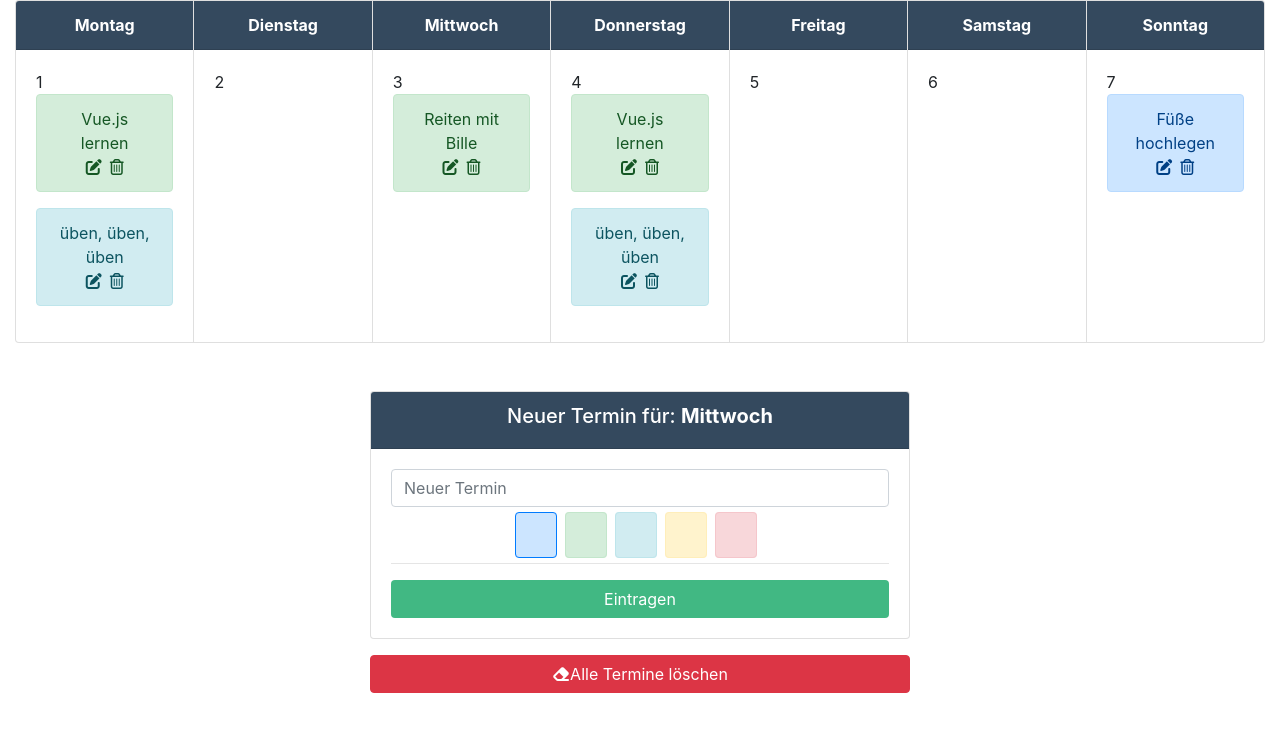
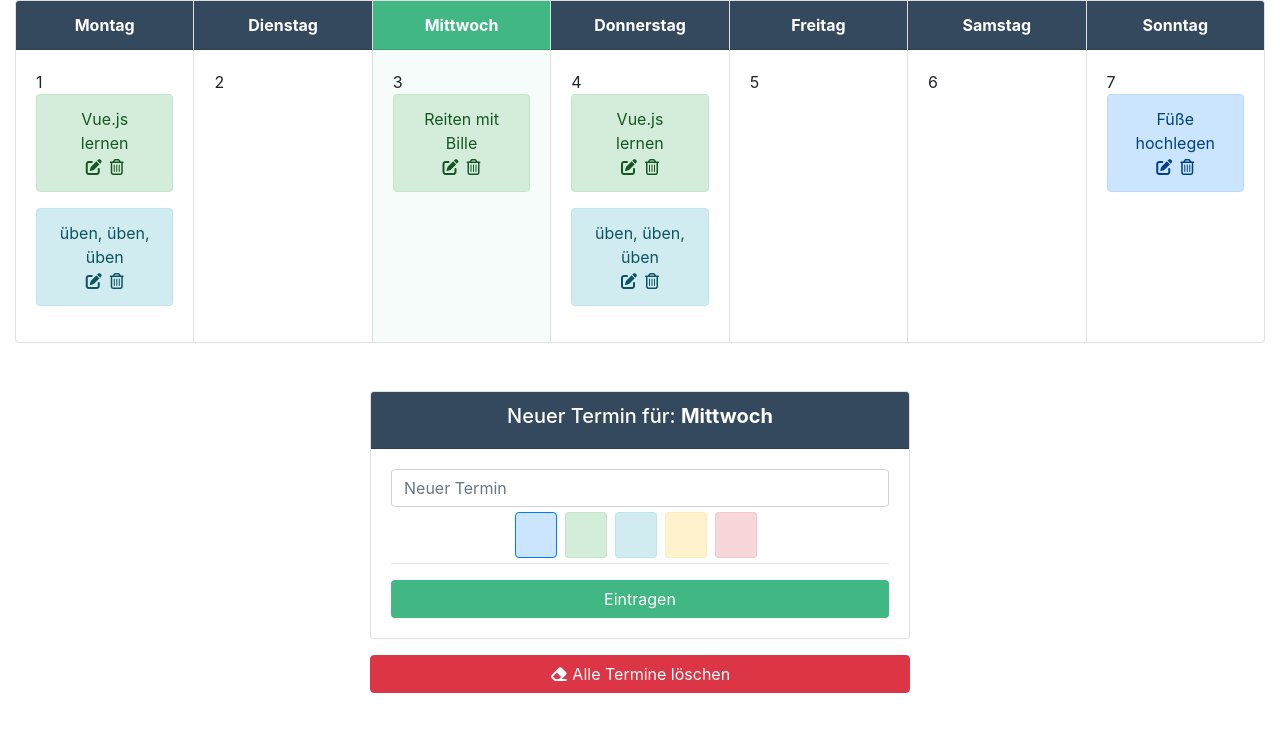
Before and after one commit to AndyWoerner/calender, a Vue app: page / in a window 1280 px wide. Shown: the top 732 px of the page. Built offline with nearby package versions, Linux system fonts and the light colour scheme.

Commit message:
feat: selected day is highlighted

```diff
--- a/src/App.vue
+++ b/src/App.vue
@@ -3,6 +3,7 @@
     <CalendarWeek />
 
     <CalendarEntry />
+
     <div class="container mt-3">
       <div class="row">
         <div class="col-6 offset-3">
--- a/src/components/ButtonEmptyCalendar.vue
+++ b/src/components/ButtonEmptyCalendar.vue
@@ -3,7 +3,7 @@
         class="btn btn-danger btn-block"
         @click="emptyCalendar"
         >
-        <i class="fas fa-eraser"></i>Alle Termine löschen
+        <i class="fas fa-eraser"></i> Alle Termine löschen
     </button>
 </template>
 
--- a/src/components/CalendarDay.vue
+++ b/src/components/CalendarDay.vue
@@ -1,13 +1,17 @@
 <template>
   <div class="card">
     <div
-      class="card-header text-center bg-vue"
+      class="card-header text-center"
+      :class="[day.active ? activeClass : defaultClass]"
       style="cursor: pointer"
       @click="setActiveDay(day.id)"
     >
       <strong>{{day.fullName }}</strong>
     </div>
-    <div class="card-body">
+    <div
+        class="card-body"
+        :class="[day.active ? activeBgClass : '']"
+        >
       <div>{{ day.id }}</div>
       <CalendarEvent v-for="(event, index) in day.events" :key="index" :event="event" :day="day" />
     </div>
@@ -21,6 +25,13 @@ import { store } from "../store";
 export default {
   name: "CalendarDay",
   props: ["day"],
+  data() {
+      return {
+          activeClass: "bg-vue2",
+          defaultClass: "bg-vue",
+          activeBgClass: "bg-color-vue2"
+      }
+  },
   components: {
     CalendarEvent
   },
@@ -37,4 +48,11 @@ export default {
   background-color: rgb(52, 73, 94);
   color: white;
 }
+.bg-vue2 {
+  background-color: rgb(65, 184, 131);
+  color: white;
+}
+.bg-color-vue2 {
+    background-color: rgb(65, 184, 131, 0.05);
+}
 </style>
```
